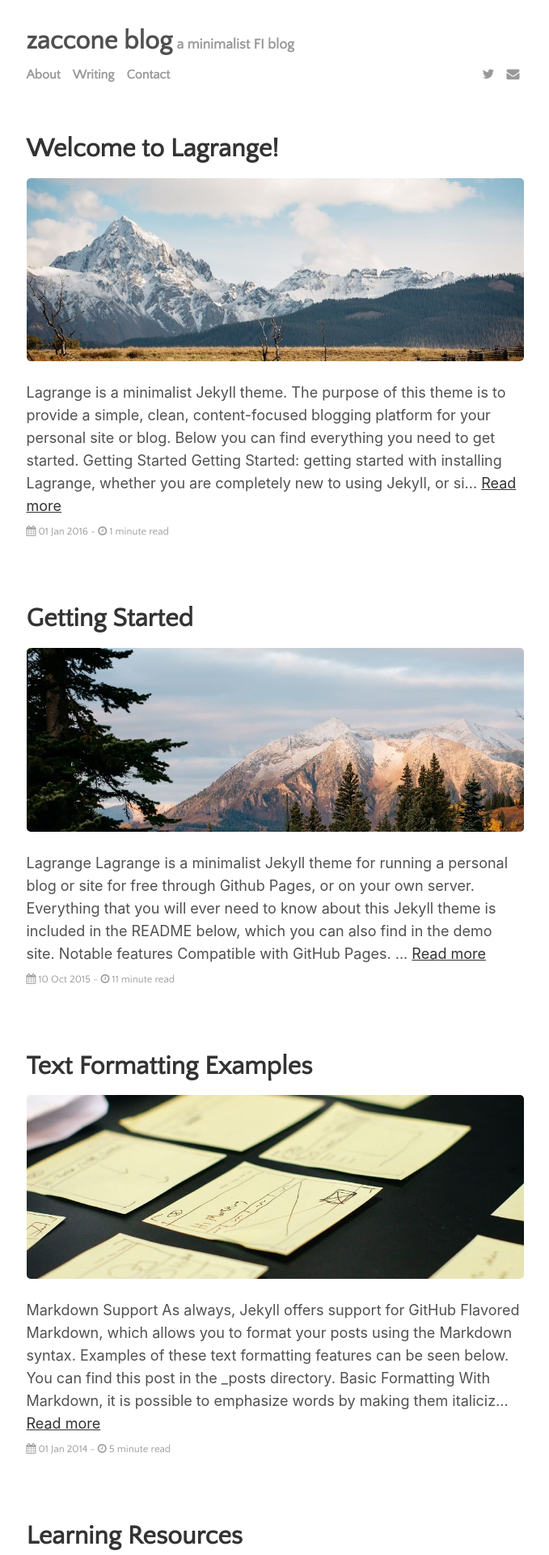
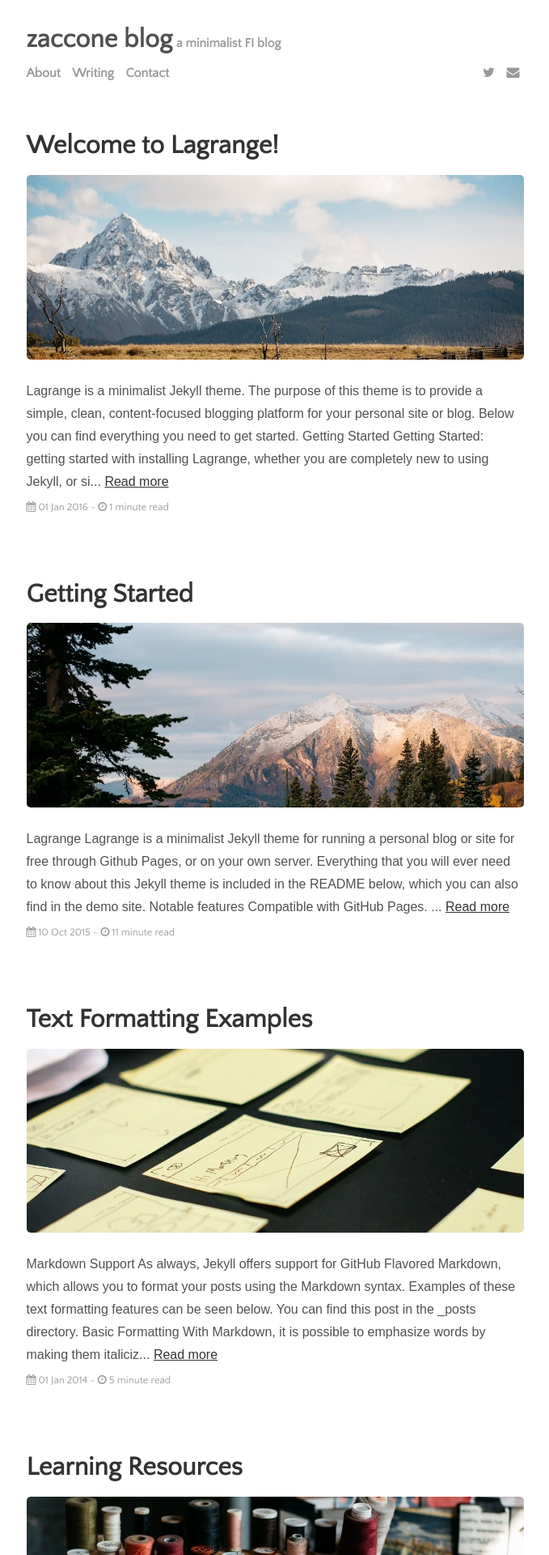
Before and after one commit to zaccone-au/zaccone-au.github.io, a Jekyll site: the page built from index.html, in a window 1280 px wide. Shown: the top 1920 px of the page at 81% size, without its empty margins (300-979 px from the left). Built offline with Jekyll 4.4.1, drawn with Linux system fonts in a browser that asks for light colours; the list of posts is cut into pages by our own code.

Commit message:
change ss again

```diff
--- a/assets/css/main.css
+++ b/assets/css/main.css
@@ -18,8 +18,8 @@
 */
 
 body {
-  font-family: -apple-system, BlinkMacSystemFont, 'Segoe UI', Roboto, Oxygen, Ubuntu, Cantarell, 'Open Sans', 'Helvetica Neue', sans-serif;
-  font-size: 18px;
+  font-family: Sans-Serif;
+  font-size: 16px;
   color: #515151;
   line-height: 1.75rem;
 }
```
Also changed, not shown: assets/css/syntax.css (line endings or trailing spaces).
